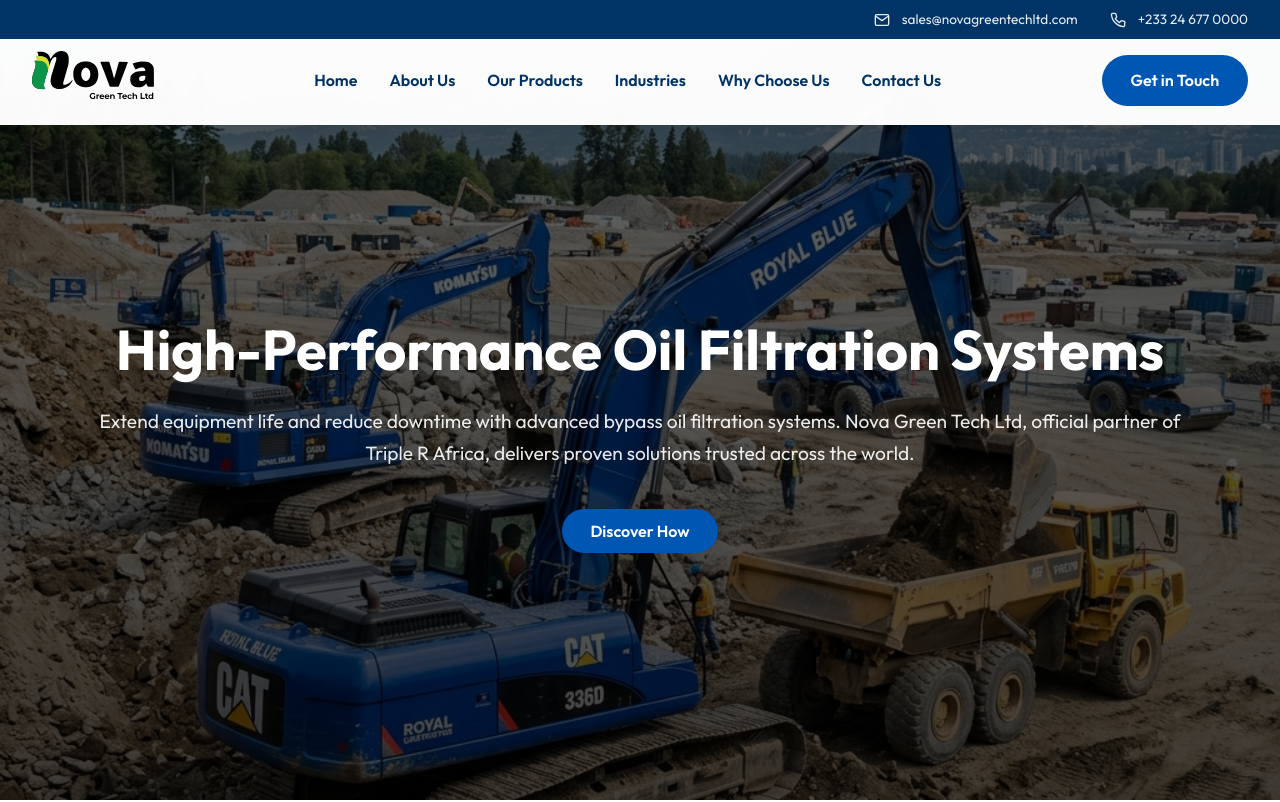
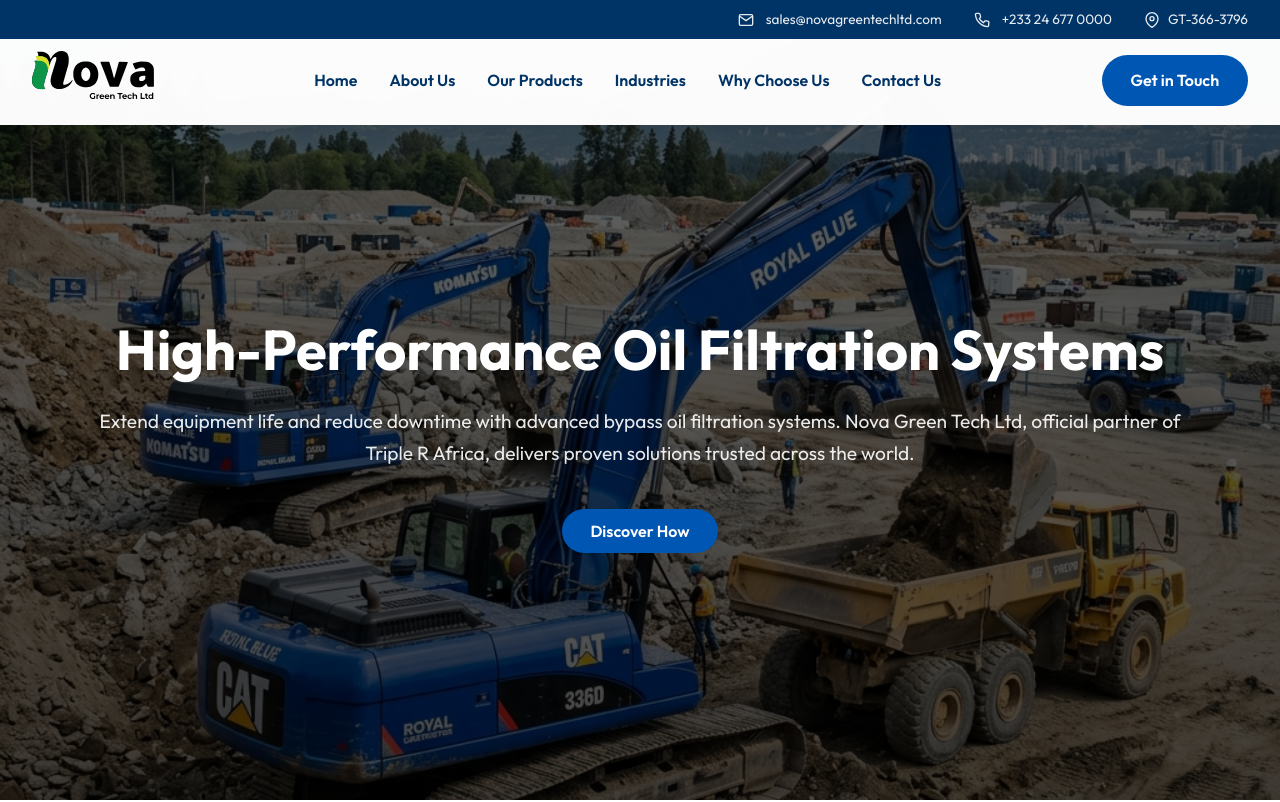
Before and after one commit to shadrackbenjamin/Novagreentechltd, a React (Vite) app: page / in a window 1280 px wide. Shown: the top 802 px of the page. Built offline with nearby package versions, Linux system fonts and the light colour scheme.

Commit message:
fix: add Filter Elements PDF and link to Learn More button

```diff
--- a/scratch/triple_r.html
+++ b/scratch/triple_r.html
@@ -816,7 +816,7 @@
                         <div class="col-lg-3 o_colored_level">
                             <p><a class="btn btn-primary" href="/faq">FAQ</a></p><ul class="list-unstyled mb-2">
                                 <li><br/></li>
-                                <li><i class="fa fa-envelope fa-fw me-2"></i><a href="mailto:info@triple-r-me.com">info@triple-r-me.com</a></li>
+                                <li><i class="fa fa-envelope fa-fw me-2"></i><a href="mailto:sales@novagreentechltd.com">sales@novagreentechltd.com</a></li>
                             </ul>
                             <div class="s_social_media no_icon_color o_not_editable text-start" data-snippet="s_social_media" data-name="Social Media">
                                 <h5 class="s_social_media_title d-none">Follow us</h5>
--- a/src/App.jsx
+++ b/src/App.jsx
@@ -48,19 +48,36 @@
   return (
     <div>
       <div className="top-bar">
-        <a href="mailto:sales@novagreentechltd.com">
+        <a
+          href="mailto:sales@novagreentechltd.com"
+          onClick={(e) => {
+            window.location.href = 'mailto:sales@novagreentechltd.com';
+          }}
+        >
           <svg viewBox="0 0 24 24" width="16" height="16" stroke="currentColor" strokeWidth="2" fill="none" style={{ marginRight: '4px' }}>
             <path d="M4 4h16c1.1 0 2 .9 2 2v12c0 1.1-.9 2-2 2H4c-1.1 0-2-.9-2-2V6c0-1.1.9-2 2-2z"></path>
             <polyline points="22,6 12,13 2,6"></polyline>
           </svg>
           sales@novagreentechltd.com
         </a>
-        <a href="tel:+233246770000">
+        <a
+          href="tel:+233246770000"
+          onClick={(e) => {
+            window.location.href = 'tel:+233246770000';
+          }}
+        >
           <svg viewBox="0 0 24 24" width="16" height="16" stroke="currentColor" strokeWidth="2" fill="none" style={{ marginRight: '4px' }}>
             <path d="M22 16.92v3a2 2 0 0 1-2.18 2 19.79 19.79 0 0 1-8.63-3.07 19.5 19.5 0 0 1-6-6 19.79 19.79 0 0 1-3.07-8.67A2 2 0 0 1 4.11 2h3a2 2 0 0 1 2 1.72 12.84 12.84 0 0 0 .7 2.81 2 2 0 0 1-.45 2.11L8.09 9.91a16 16 0 0 0 6 6l2.27-2.27a2 2 0 0 1 2.11-.45 12.84 12.84 0 0 0 2.81.7A2 2 0 0 1 22 16.92z"></path>
           </svg>
           +233 24 677 0000
         </a>
+        <span>
+          <svg viewBox="0 0 24 24" width="16" height="16" stroke="currentColor" strokeWidth="2" fill="none">
+            <path d="M21 10c0 7-9 13-9 13s-9-6-9-13a9 9 0 0 1 18 0z"></path>
+            <circle cx="12" cy="10" r="3"></circle>
+          </svg>
+          GT-366-3796
+        </span>
       </div>
       <nav className="navbar">
         <div className="navbar-logo">
@@ -103,6 +120,20 @@
       {menuOpen && <div className="mobile-overlay" onClick={closeMenu} />}
 
       <div className={`mobile-menu ${menuOpen ? 'open' : ''}`}>
+        <div style={{ padding: '1rem', borderBottom: '1px solid rgba(0,0,0,0.1)', marginBottom: '1rem', display: 'flex', flexDirection: 'column', gap: '0.8rem' }}>
+          <a href="mailto:sales@novagreentechltd.com" style={{ fontSize: '0.9rem', color: 'var(--secondary-blue)', display: 'flex', alignItems: 'center', gap: '0.5rem', textDecoration: 'none' }}>
+             <svg viewBox="0 0 24 24" width="16" height="16" stroke="currentColor" strokeWidth="2" fill="none"><path d="M4 4h16c1.1 0 2 .9 2 2v12c0 1.1-.9 2-2 2H4c-1.1 0-2-.9-2-2V6c0-1.1.9-2 2-2z"></path><polyline points="22,6 12,13 2,6"></polyline></svg>
+             sales@novagreentechltd.com
+          </a>
+          <a href="tel:+233246770000" style={{ fontSize: '0.9rem', color: 'var(--secondary-blue)', display: 'flex', alignItems: 'center', gap: '0.5rem', textDecoration: 'none' }}>
+             <svg viewBox="0 0 24 24" width="16" height="16" stroke="currentColor" strokeWidth="2" fill="none"><path d="M22 16.92v3a2 2 0 0 1-2.18 2 19.79 19.79 0 0 1-8.63-3.07 19.5 19.5 0 0 1-6-6 19.79 19.79 0 0 1-3.07-8.67A2 2 0 0 1 4.11 2h3a2 2 0 0 1 2 1.72 12.84 12.84 0 0 0 .7 2.81 2 2 0 0 1-.45 2.11L8.09 9.91a16 16 0 0 0 6 6l2.27-2.27a2 2 0 0 1 2.11-.45 12.84 12.84 0 0 0 2.81.7A2 2 0 0 1 22 16.92z"></path></svg>
+             +233 24 677 0000
+          </a>
+          <span style={{ fontSize: '0.9rem', color: 'var(--secondary-blue)', display: 'flex', alignItems: 'center', gap: '0.5rem', opacity: '0.8' }}>
+             <svg viewBox="0 0 24 24" width="16" height="16" stroke="currentColor" strokeWidth="2" fill="none"><path d="M21 10c0 7-9 13-9 13s-9-6-9-13a9 9 0 0 1 18 0z"></path><circle cx="12" cy="10" r="3"></circle></svg>
+             GT-366-3796
+          </span>
+        </div>
         <a href="#" onClick={closeMenu}>Home</a>
         <a href="#about" onClick={closeMenu}>About Us</a>
         <a href="#products" onClick={closeMenu}>Our Products</a>
--- a/src/components/Footer.jsx
+++ b/src/components/Footer.jsx
@@ -22,7 +22,15 @@
           <a href="#about" style={{ display: 'block', marginBottom: '0.5rem', color: '#003366', textDecoration: 'none', fontWeight: '500' }}>About Us</a>
           <a href="#services" style={{ display: 'block', marginBottom: '0.5rem', color: '#003366', textDecoration: 'none', fontWeight: '500' }}>Industries</a>
           <a href="#products" style={{ display: 'block', marginBottom: '0.5rem', color: '#003366', textDecoration: 'none', fontWeight: '500' }}>Products</a>
-          <a href="mailto:sales@novagreentechltd.com" style={{ display: 'block', color: '#003366', textDecoration: 'none', fontWeight: '500' }}>sales@novagreentechltd.com</a>
+          <a
+            href="mailto:sales@novagreentechltd.com"
+            style={{ display: 'block', color: '#003366', textDecoration: 'none', fontWeight: '500', cursor: 'pointer' }}
+            onClick={(e) => {
+              window.location.href = 'mailto:sales@novagreentechltd.com';
+            }}
+          >
+            sales@novagreentechltd.com
+          </a>
         </div>
       </div>
       <div className="footer-bottom" style={{ borderTop: '1px solid rgba(0, 51, 102, 0.2)', marginTop: '2rem', paddingTop: '2rem' }}>
--- a/src/components/Products.jsx
+++ b/src/components/Products.jsx
@@ -6,6 +6,7 @@
 import oscaSeriesPdf from '../assets/PDFs files/OSCA- SERIES.pdf';
 import wsSeriesPdf from '../assets/PDFs files/WS- SERIES.pdf';
 import ssSeriesPdf from '../assets/PDFs files/SS- SERIES.pdf';
+import filterElementsPdf from '../assets/PDFs files/FILTER-ELEMENTS.pdf';
 
 const Products = () => {
   const products = [
@@ -48,7 +49,8 @@
     {
       name: "Filter Elements",
       desc: "Triple R's continuous investment in research and development delivers the highest standard of efficiency in oil filtration. Protecting your investments while boosting productivity.",
-      image: "/products/filter-elements.webp"
+      image: "/products/filter-elements.webp",
+      pdfLink: filterElementsPdf
     }
   ];
 
--- a/src/index.css
+++ b/src/index.css
@@ -125,15 +125,33 @@
   z-index: 2001;
 }
 
-.top-bar a {
+.top-bar a, .top-bar span {
   display: flex;
   align-items: center;
   gap: 0.5rem;
+  color: white !important;
+  text-decoration: none;
   opacity: 0.9;
-  transition: opacity 0.3s;
+  transition: all 0.3s ease;
+  cursor: default;
+  position: relative;
+  z-index: 2002;
 }
 
-.top-bar a:hover { opacity: 1; }
+.top-bar a {
+  cursor: pointer !important;
+  pointer-events: auto !important;
+}
+
+.top-bar a:hover {
+  opacity: 1;
+  transform: translateY(-1px);
+}
+
+.top-bar a:hover {
+  opacity: 1;
+  transform: translateY(-1px);
+}
 
 .navbar {
   display: flex;
```
Also changed, not shown: 1 other file (tests, documents, lock files or other folders).
